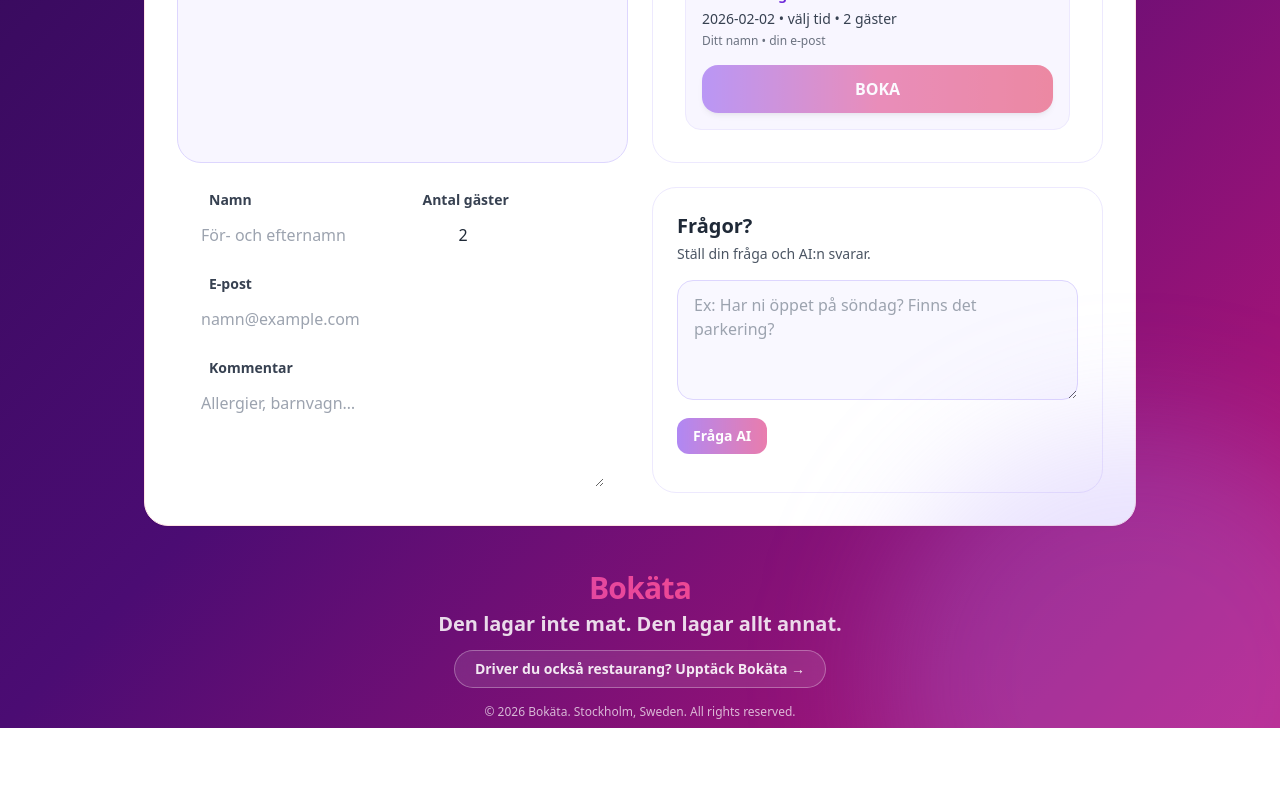
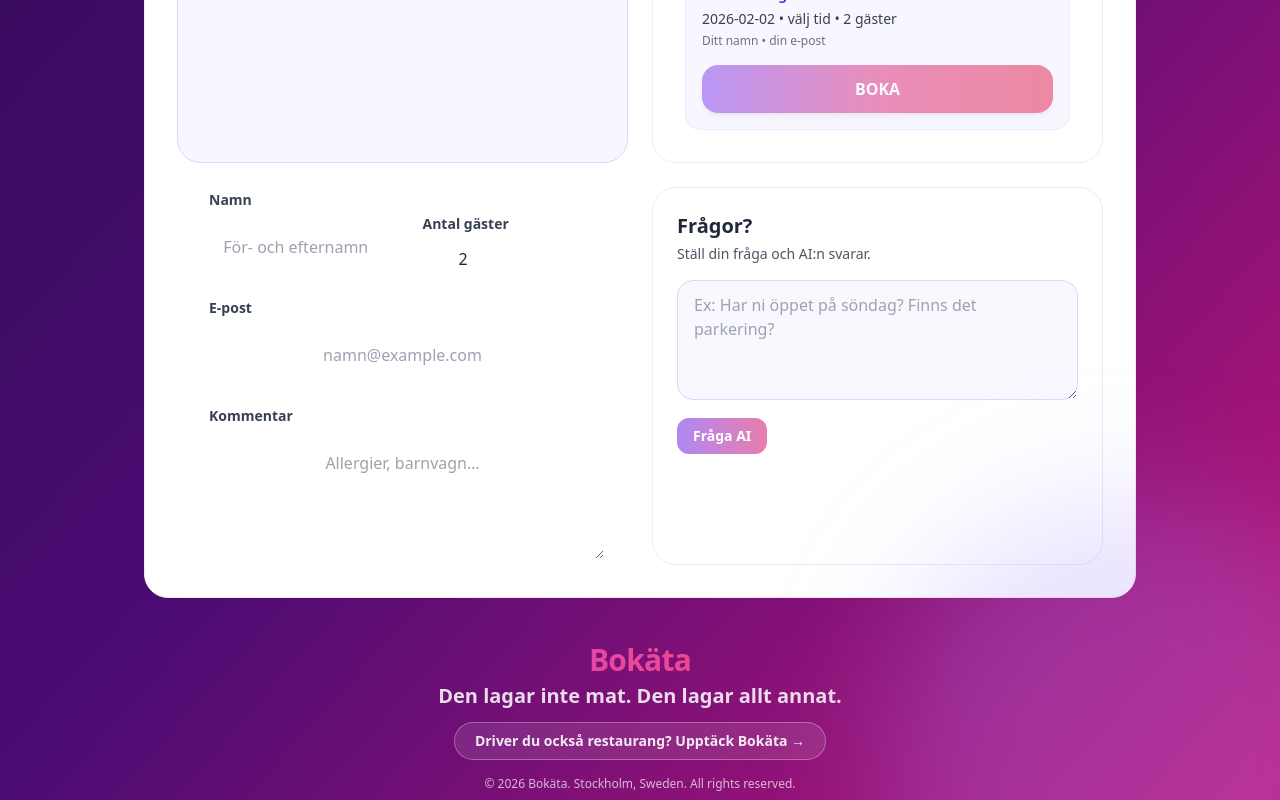
Before and after one commit to zebastianbt-ui/Derni-re-version-Bokata, a React (Vite) app: page /booking in a window 1280 px wide. Shown: the part 620-1420 px from the top of the page. Before the commit the page ends 1348 px from the top, so only its background shows below. Built offline with nearby package versions, Linux system fonts and the light colour scheme; no server answers.

Commit message:
Adjust booking calendar labels and default meal

```diff
--- a/src/pages/BookingPage.tsx
+++ b/src/pages/BookingPage.tsx
@@ -466,7 +466,7 @@ export default function BookingPage() {
                                 type="button"
                                 onClick={() => !closed && setDate(iso)}
                                 disabled={closed}
-                                className={`h-12 rounded-2xl text-sm font-semibold ${
+                                className={`h-12 rounded-2xl text-sm font-semibold flex flex-col items-center justify-center leading-tight ${
                                   closed
                                     ? "bg-gray-100 text-gray-400 border border-gray-200"
                                     : isSel
@@ -474,7 +474,8 @@ export default function BookingPage() {
                                     : "bg-white text-violet-700 border border-violet-200 hover:bg-violet-100"
                                 }`}
                               >
-                                {c.day}
+                                <span>{c.day}</span>
+                                {closed && <span className="text-[10px] mt-0.5">Stängt</span>}
                               </button>
                             );
                           })}
@@ -548,7 +549,7 @@ export default function BookingPage() {
                           value={name}
                           onChange={(e) => setName(e.target.value)}
                           placeholder="För- och efternamn"
-                          className="mt-3 w-full rounded-xl border-gray-300 focus:border-violet-400 focus:ring-violet-400"
+                          className="mt-3 w-full rounded-xl border-gray-300 focus:border-violet-400 focus:ring-violet-400 px-4 py-3 text-center"
                         />
                       </label>
                       <label className="block">
@@ -571,7 +572,7 @@ export default function BookingPage() {
                         value={email}
                         onChange={(e) => setEmail(e.target.value)}
                         placeholder="namn@example.com"
-                        className="mt-3 w-full rounded-xl border-gray-300 focus:border-violet-400 focus:ring-violet-400"
+                        className="mt-3 w-full rounded-xl border-gray-300 focus:border-violet-400 focus:ring-violet-400 px-4 py-3 text-center"
                       />
                     </label>
 
@@ -582,7 +583,7 @@ export default function BookingPage() {
                         value={notes}
                         onChange={(e) => setNotes(e.target.value)}
                         placeholder="Allergier, barnvagn…"
-                        className="mt-3 w-full rounded-xl border-gray-300 focus:border-violet-400 focus:ring-violet-400"
+                        className="mt-3 w-full rounded-xl border-gray-300 focus:border-violet-400 focus:ring-violet-400 px-4 py-3 text-center"
                       />
                     </label>
                   </div>
--- a/src/pages/DashboardPage.tsx
+++ b/src/pages/DashboardPage.tsx
@@ -337,7 +337,7 @@ export default function ReservationDashboard() {
   const profileTimer = useRef<number | null>(null);
   const bookingSaveTimer = useRef<number | null>(null);
 
-  const [activeMeal, setActiveMeal] = useState<Meal>("Lunch");
+  const [activeMeal, setActiveMeal] = useState<Meal>("Alla");
   const [openBooking, setOpenBooking] = useState<Booking | null>(null);
   const [createOpen, setCreateOpen] = useState(false);
   const [settingsOpen, setSettingsOpen] = useState(false);
@@ -2121,7 +2121,7 @@ export default function ReservationDashboard() {
                       <div className="flex items-center justify-between mb-2">
                         <input
                           type="text"
-                          className="text-sm font-semibold text-violet-700 bg-transparent border-b border-transparent focus:border-violet-300 focus:outline-none w-full max-w-[220px]"
+                          className="text-sm font-semibold text-violet-700 bg-violet-100/60 border border-transparent focus:border-violet-300 focus:outline-none w-full max-w-[220px] rounded-md px-2 py-1"
                           value={period.name ?? `Period ${idx + 1}`}
                           onFocus={() => {
                             if (!period.name) {
@@ -2439,8 +2439,8 @@ export default function ReservationDashboard() {
                 />
               </Field>
 
-              <div className="mt-3 text-sm font-semibold text-violet-700">
-                Fyll i fakta om restaurangen. Ju mer info du lägger in, desto bättre kan assistenten svara!
+              <div className="mt-3 text-sm font-semibold text-violet-700 whitespace-nowrap">
+                Ju mer info du lägger in, desto bättre svarar assistenten.
               </div>
 
               <div className="mt-2 rounded-lg border border-pink-200 bg-pink-50/30 p-3">
```
